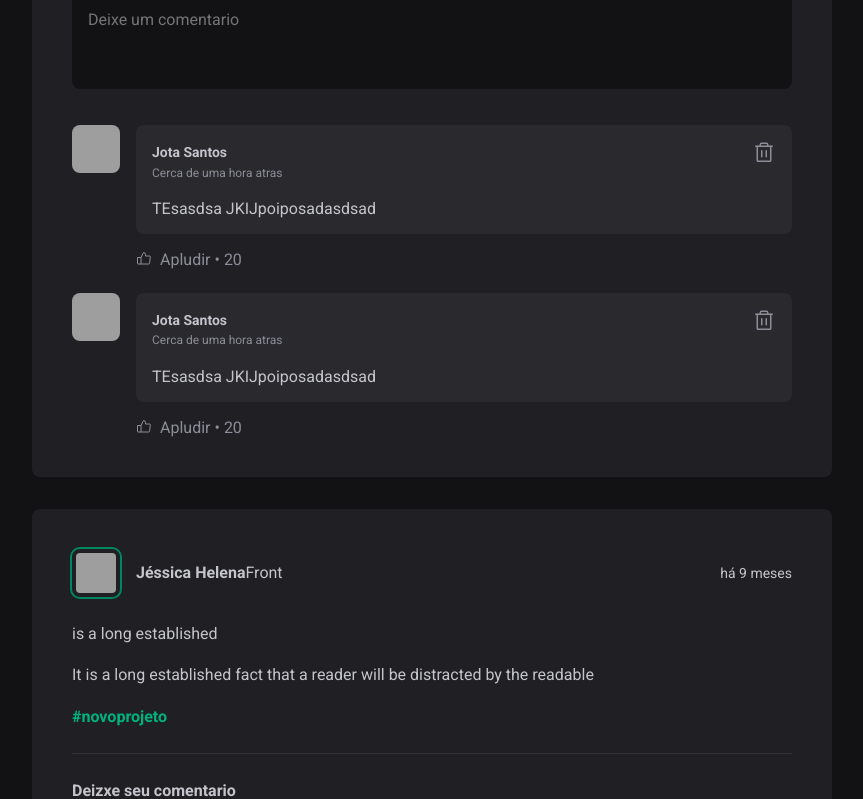
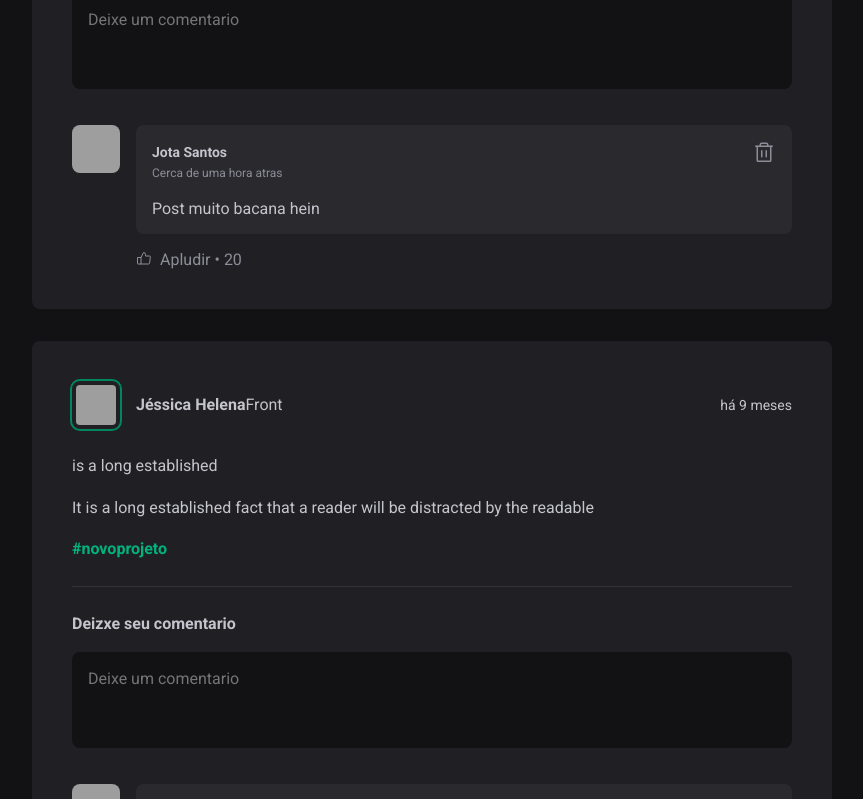
Before and after one commit to JotaPrimo/rect-feed, a React (Vite) app: page / in a window 1280 px wide. Shown: the part 422-1221 px from the top of the page, without its empty margins (352-1215 px from the left). Built offline with nearby package versions, Linux system fonts and the light colour scheme; grey boxes are pictures that could not be loaded.

Commit message:
Entendendo a key

```diff
--- a/src/App.jsx
+++ b/src/App.jsx
@@ -55,6 +55,7 @@ function App() {
         <main>
           {posts.map((post) => {
             return <Post
+              key={post.id}
               author={post.author}
               content={post.content}
               publisedAt={post.publisedAt}
--- a/src/components/Comment.jsx
+++ b/src/components/Comment.jsx
@@ -2,11 +2,10 @@ import { ThumbsUp, Trash } from 'phosphor-react';
 import { Avatar } from './Avatar';
 import styles from './Comment.module.css';
 
-export function Comment() {
+export function Comment({content}) {
     return (
         <div className={styles.comment}>
             <Avatar hasBorder={false} src="https://avatars.githubusercontent.com/u/63259982?v=4" />
-
             <div className={styles.commentBox}>
                 <div className={styles.commentContent}>
                     <header>
@@ -19,7 +18,7 @@ export function Comment() {
                         </button>
                     </header>
 
-                    <p>TEsasdsa JKIJpoiposadasdsad</p>
+                    <p> {content} </p>
                 </div>
                 <footer>
                     <button>
--- a/src/components/Post.jsx
+++ b/src/components/Post.jsx
@@ -6,12 +6,9 @@ import { Avatar } from "./Avatar";
 import { Comment } from "./Comment";
 import styles from "./Post.module.css";
 
-
 export function Post({ author, publisedAt, content }) {
-  const [comments, setComments] = useState([
-    1,
-    2,
-  ]);
+  const [comments, setComments] = useState(["Post muito bacana hein"]);
+  const [newCommentText, setNewCommentText] = useState("");
 
   const publisedDateFormatted = format(
     publisedAt,
@@ -28,7 +25,13 @@ export function Post({ author, publisedAt, content }) {
 
   function handleCreateNewComment() {
     event.preventDefault();
-    setComments([...comments, comments.length + 1]);
+
+    setComments([...comments, newCommentText]);
+    setNewCommentText('');
+  }
+
+  function handleNewComentChange() {
+    setNewCommentText(event.target.value);
   }
 
   return (
@@ -51,27 +54,37 @@ export function Post({ author, publisedAt, content }) {
       <div className={styles.content}>
         {content.map((line) => {
           if (line.type === "paragraph") {
-            return <p>{line.content}</p>;
+            return <p key={line.content}>{line.content}</p>;
           } else if (line.type === "link") {
-            return <p><a href="#">{line.content}</a></p>;
+            return (
+              <p key={line.content}>
+                <a href="#">{line.content}</a>
+              </p>
+            );
           }
         })}
       </div>
 
       <form onSubmit={handleCreateNewComment} className={styles.commentForm}>
         <strong>Deizxe seu comentario</strong>
-        <textarea placeholder="Deixe um comentario" />
+        <textarea
+          name="comment"
+          placeholder="Deixe um comentario"
+          value={newCommentText}
+          onChange={handleNewComentChange}
+        />
         <footer>
           <button type="submit">Comentario</button>
         </footer>
       </form>
 
       <div className={styles.commentList}>
-        {comments.map(comment => {
-          return <Comment />
+        {comments.map((comment) => {
+          return <Comment
+          key={comment}
+          content={comment} />;
         })}
       </div>
-
     </article>
   );
 }
--- a/src/components/Sidebar.jsx
+++ b/src/components/Sidebar.jsx
@@ -24,10 +24,10 @@ export function Sidebar() {
             viewBox="0 0 24 24"
             fill="none"
             stroke="currentColor"
-            stroke-width="2"
-            stroke-linecap="round"
-            stroke-linejoin="round"
-            class="feather feather-edit-3"
+            strokeWidth="2"
+            strokeLinecap="round"
+            strokeLinejoin="round"
+            className="feather feather-edit-3"
           >
             <path d="M12 20h9"></path>
             <path d="M16.5 3.5a2.121 2.121 0 0 1 3 3L7 19l-4 1 1-4L16.5 3.5z"></path>
```
